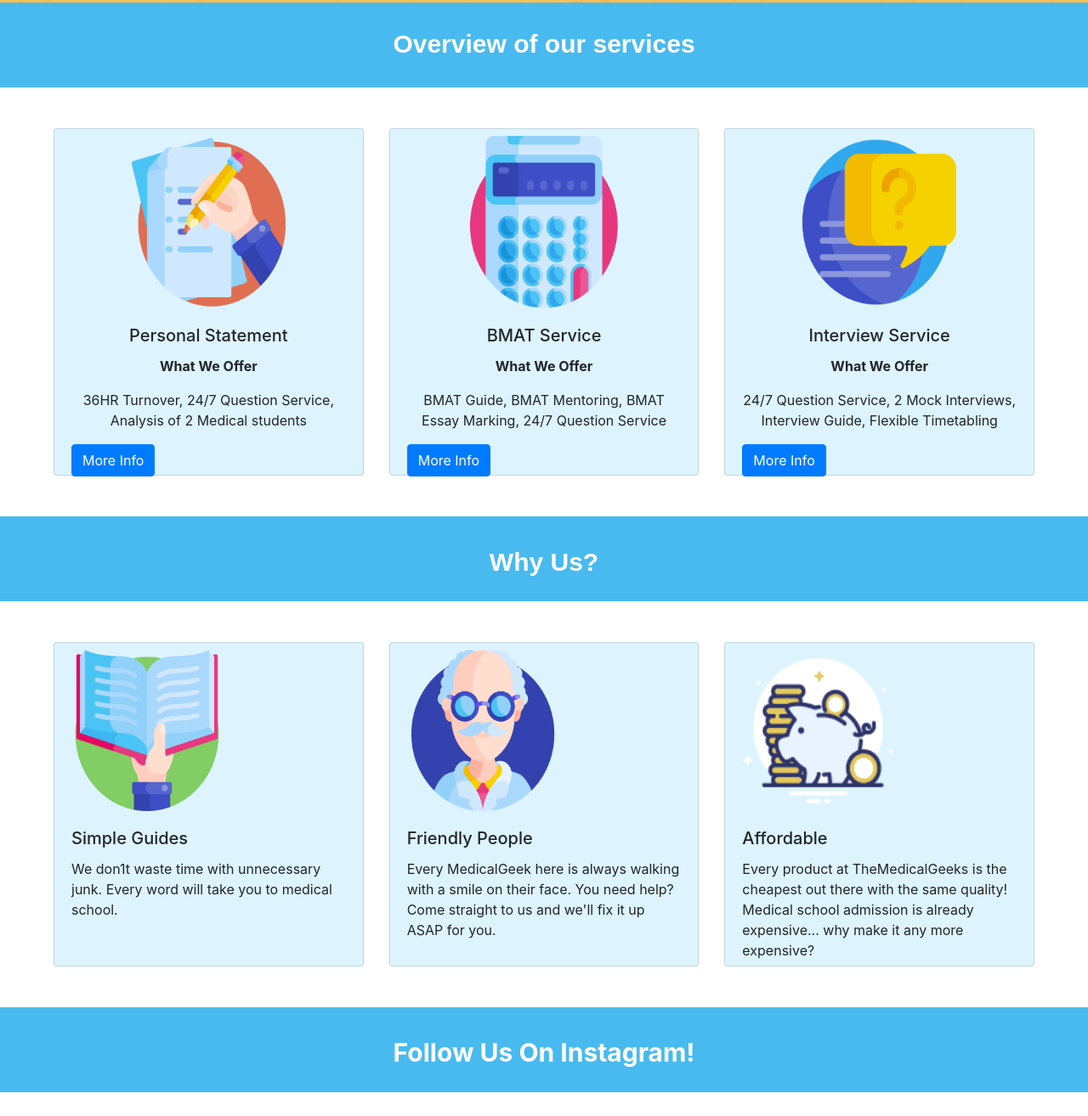
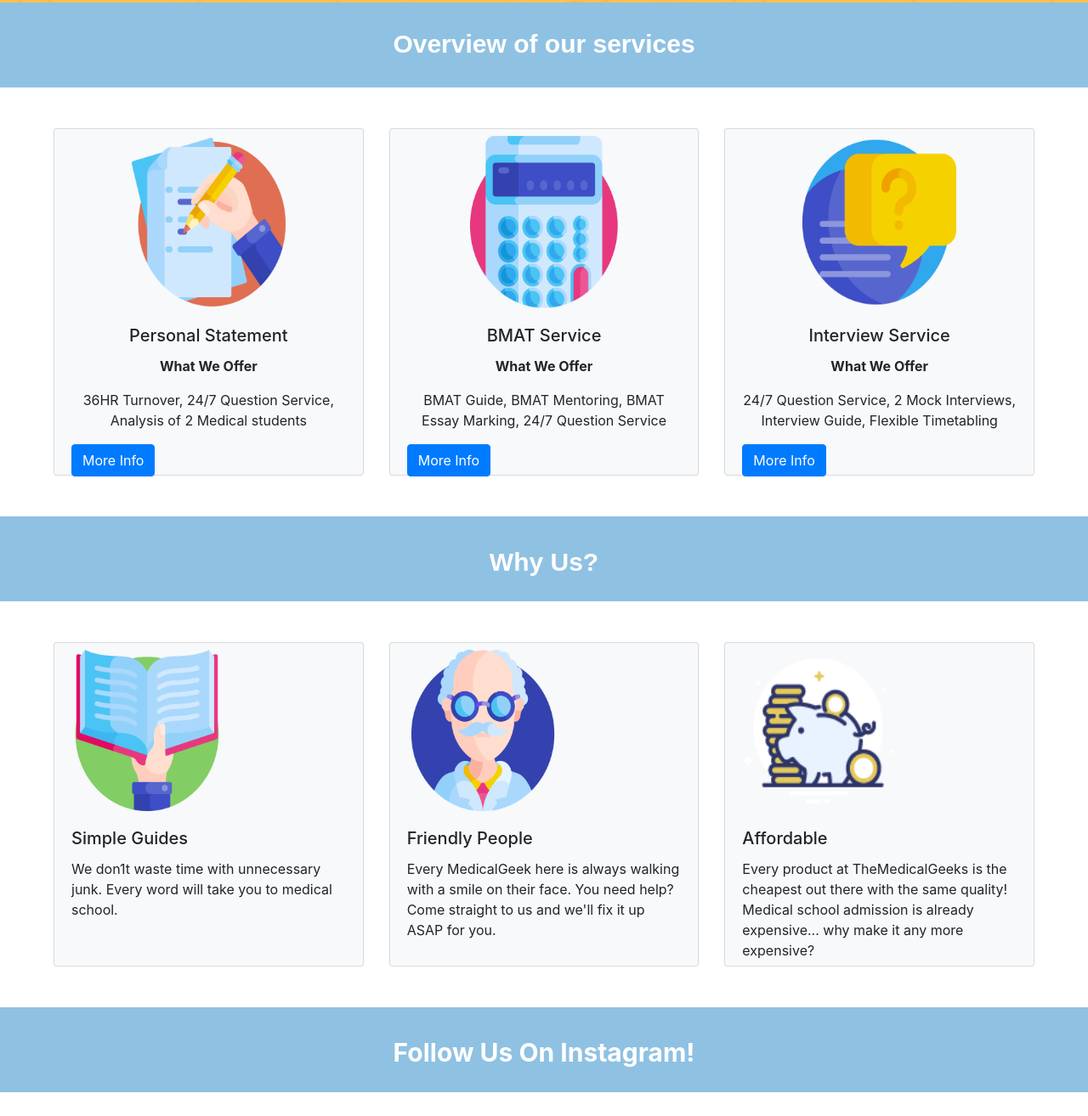
Before and after one commit to ng0c/TheMedicalGeeks, a plain HTML site: page index.html in a window 1280 px wide. Shown: the part 584-1898 px from the top of the page at 85% size. Drawn offline with nearby package versions, Linux system fonts and the light colour scheme; a script that the page names is missing.

Commit message:
colour changes to make it less bold

```diff
--- a/css/style.css
+++ b/css/style.css
@@ -1,7 +1,8 @@
 /* this section is home page */
+/* #48BAF0 is std background colour */
 #navbar {
   background-image: none;
-  background-color: #48BAF0;
+  background-color: #8FC1E3
 }
 
 #title {
@@ -19,7 +20,7 @@
 #sub-head {
   width: 100%;
 	height: 100px;
-  background-color: #48BAF0;
+  background-color: #8FC1E3;
 }
 
 #sub-head h6 {
@@ -44,7 +45,7 @@
 #instagram-feed {
   width: 100%;
 	height: 100px;
-  background-color: #48BAF0;
+  background-color: #8FC1E3;
   font-weight: bold;
   text-align: center;
   vertical-align: middle;
--- a/index.html
+++ b/index.html
@@ -99,7 +99,7 @@
     <h6>Overview of our services</h6>
   </div>
   <div class="card-deck" id="card-deck">
-    <div class="card" style="width: 18rem; background: #DDF4FF;">
+    <div class="card" style="width: 18rem; background: #f7f9fb;">
       <img class="card-img-top" src="images/personal statement.png" alt="Card image cap">
       <div class="card-body">
         <h5 class="card-title" style="text-align: center;">Personal Statement</h5>
@@ -109,7 +109,7 @@
         <a href="personal_statement.html" class="btn btn-primary">More Info</a>
       </div>
     </div>
-    <div class="card" style="width: 18rem; background: #DDF4FF;">
+    <div class="card" style="width: 18rem; background: #f7f9fb;">
       <img class="card-img-top" src="images/BMAT.png" alt="Card image cap">
       <div class="card-body">
         <h5 class="card-title" style="text-align: center;">BMAT Service</h5>
@@ -119,7 +119,7 @@
         <a href="bmat_guide.html" class="btn btn-primary">More Info</a>
       </div>
     </div>
-    <div class="card" style="width: 18rem; background: #DDF4FF">
+    <div class="card" style="width: 18rem; background: #f7f9fb">
       <img class="card-img-top" src="images/interview.png" alt="Card image cap">
       <div class="card-body">
         <h5 class="card-title" style="text-align: center;">Interview Service</h5>
@@ -135,7 +135,7 @@
     <h7>Why Us?</h7>
     <div>
       <div class="card-deck" id="card-deck2">
-        <div class="card" style="width: 18rem; background: #DDF4FF;">
+        <div class="card" style="width: 18rem; background: #f7f9fb;">
           <img class="card-img-top" src="images/Nerd DFC-12.png" alt="Card image cap">
           <div class="card-body">
             <h5 class="card-title">Simple Guides</h5>
@@ -143,7 +143,7 @@
             </p>
           </div>
         </div>
-        <div class="card" style="width: 18rem; background: #DDF4FF;">
+        <div class="card" style="width: 18rem; background: #f7f9fb;">
           <img class="card-img-top" src="images/NERD DFC-05.png" alt="Card image cap">
           <div class="card-body">
             <h5 class="card-title">Friendly People</h5>
@@ -151,7 +151,7 @@
               Come straight to us and we'll fix it up ASAP for you.</p>
           </div>
         </div>
-        <div class="card" style="width: 18rem; background: #DDF4FF">
+        <div class="card" style="width: 18rem; background: #f7f9fb">
           <img class="card-img-top" src="images/piggybank.png" alt="Card image cap">
           <div class="card-body">
             <h5 class="card-title">Affordable</h5>
```
